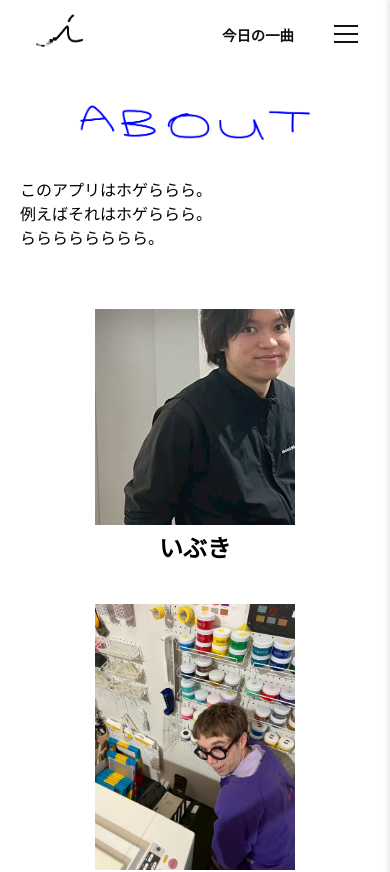
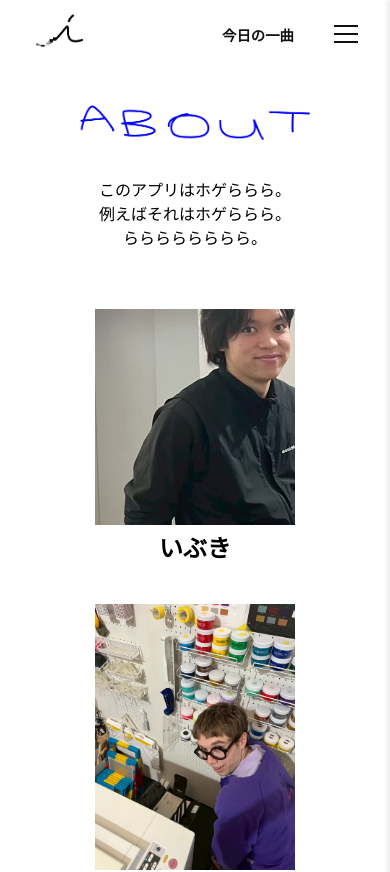
Before and after one commit to inbook58/calender-musics, a Vue app: page /about in a window 390 px wide. Shown: the top 872 px of the page. Built offline with nearby package versions, Linux system fonts and the light colour scheme.

Commit message:
1023px以下のテキスト中央

```diff
--- a/src/views/AboutView.vue
+++ b/src/views/AboutView.vue
@@ -39,11 +39,11 @@ import TheHeader from '@/components/TheHeader.vue'
 <style scoped>
 .about-product {
   padding: 20px;
+  align-items: center;
 }
 @media (min-width: 1024px) {
   .about-product {
     display: flex;
-    align-items: center;
   }
   .about-members {
 
@@ -96,6 +96,9 @@ import TheHeader from '@/components/TheHeader.vue'
     text-align: center;
     margin-top: 20px;
   }
+  .about-product {
+    text-align: center;
+  }
   .ibuki-img {
     width: 200px;
     height:auto;
```
Also changed, not shown: 6 other files (tests, documents, lock files or other folders).
